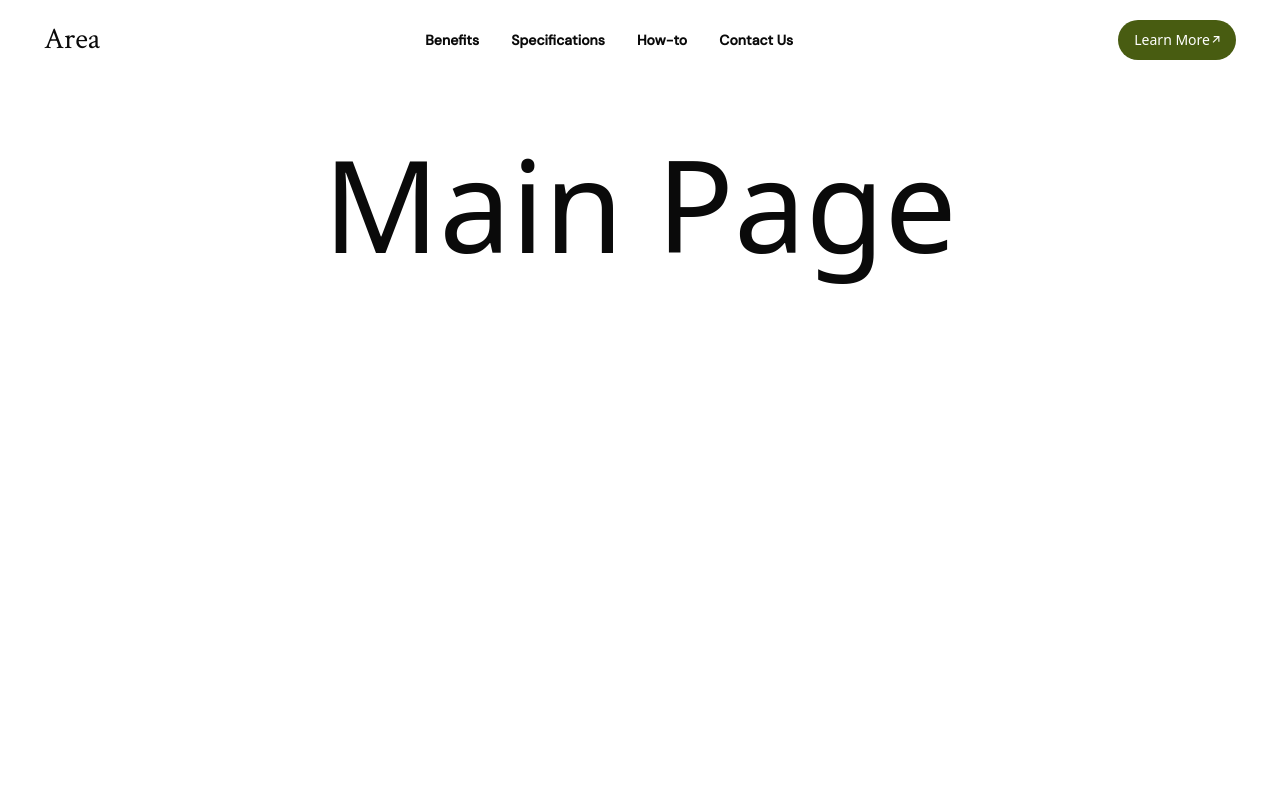
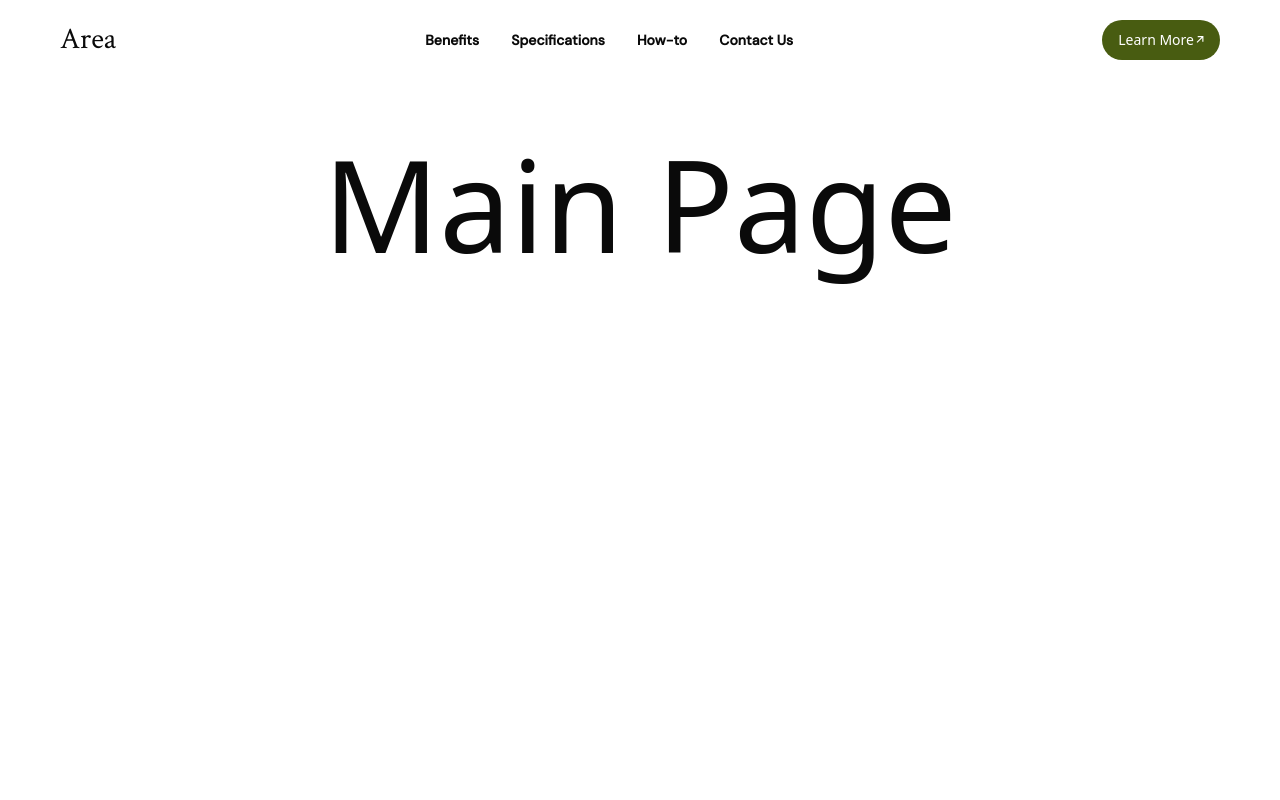
Before and after one commit to durim-dev/are, a Next.js app: page / in a window 1280 px wide. Shown: the top 800 px of the page. Built offline with nearby package versions, Linux system fonts and the light colour scheme.

Commit message:
increased px padding

```diff
--- a/components/layout/header/header.tsx
+++ b/components/layout/header/header.tsx
@@ -4,7 +4,7 @@ import { MobileHeader } from "./mobile-header";
 export const Header = () => {
   return (
     <>
-      <div className="hidden md:flex px-3 md:px-6">
+      <div className="hidden md:flex px-3 md:px-10">
         <DesktopHeader />
       </div>
 
```
